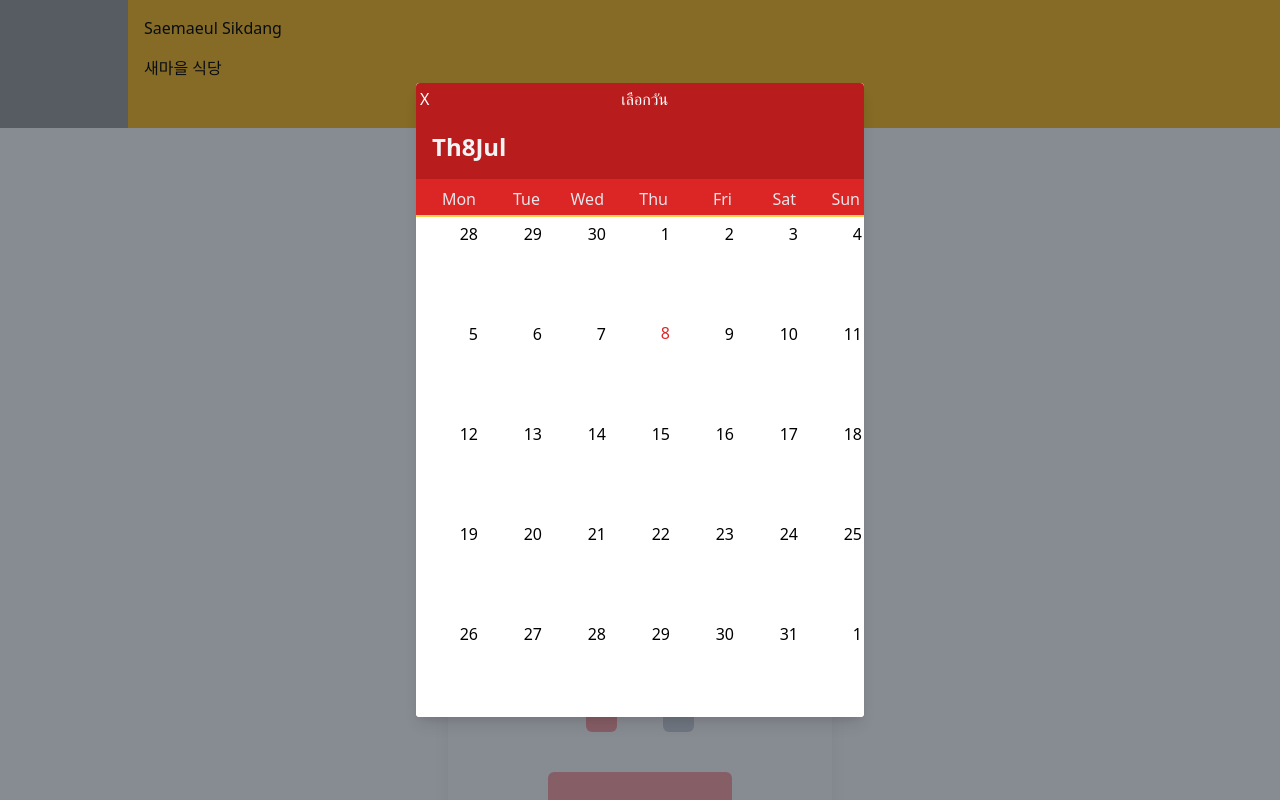
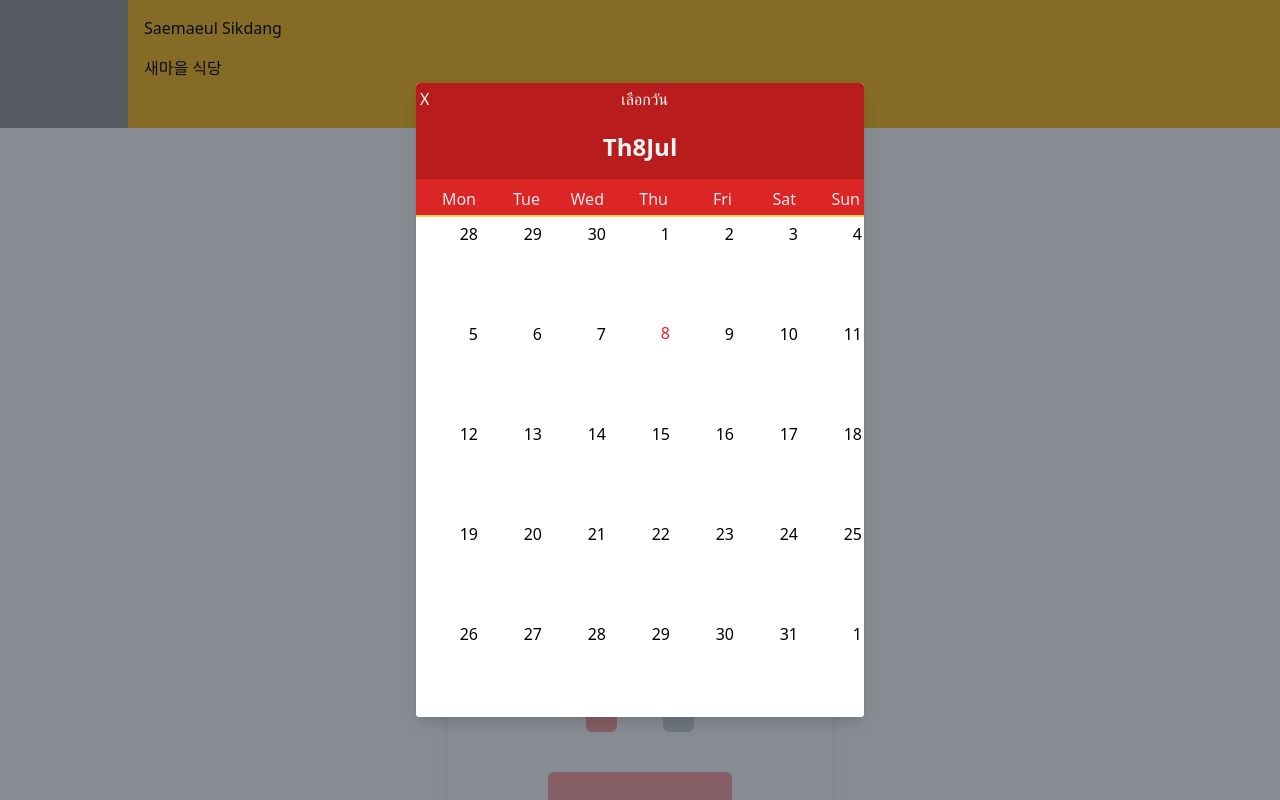
Before and after one commit to rosbas/te_mockup, a Nuxt app: page / in a window 1280 px wide. Both pictures are taken after a click on the button "เลือกวันที่". Shown: the top 800 px of the page. Built offline with nearby package versions, Linux system fonts and the light colour scheme; grey boxes are pictures that could not be loaded.

Commit message:
center date 1

```diff
--- a/components/CustomCalendar/CalendarMonth.vue
+++ b/components/CustomCalendar/CalendarMonth.vue
@@ -11,7 +11,7 @@
             <div class="pl-1 pr-3 w-full text-white text-center m-auto">เลือกวัน</div>
           </div>
           <!-- Header -->
-          <div class="flex justify-between bg-red-700 p-2 text-white">
+          <div class="flex items-center justify-center bg-red-700 p-2 text-white">
             <CalendarDateIndicator
               :selected-date="selectedDate"
               class="flex justify-between bg-red-700 p-2 selected-month"
```
